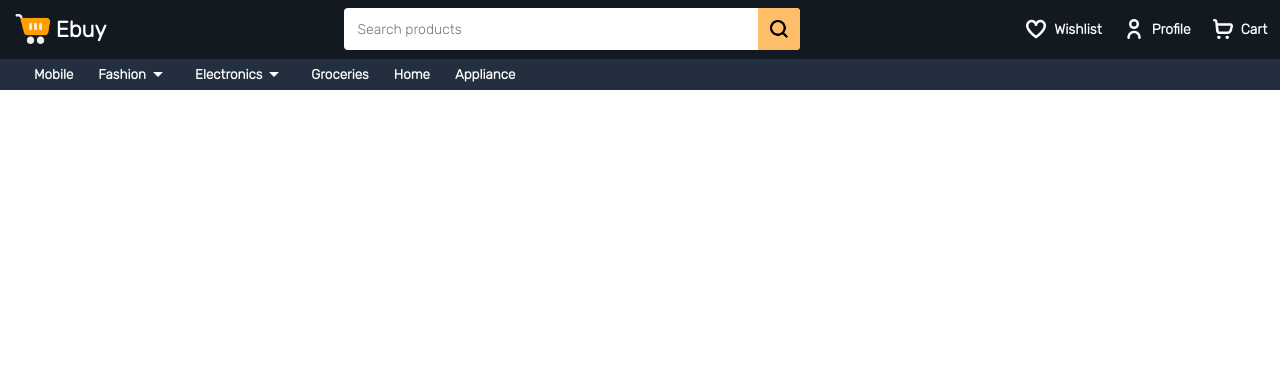
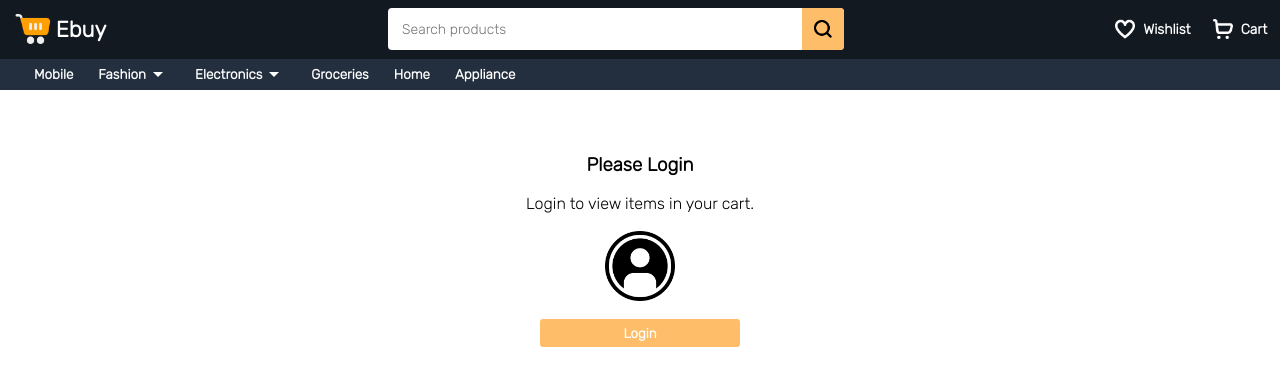
Before and after one commit to nisabmohd/Ebuy, a React (Vite) app in the folder client/: page /mycart in a window 1280 px wide. Shown: the top 386 px of the page. Built offline with nearby package versions, Linux system fonts and the light colour scheme.

Commit message:
Request login page added, Added various routes with pages

```diff
--- a/client/src/App.tsx
+++ b/client/src/App.tsx
@@ -10,6 +10,11 @@ import Private from "./routers/Private";
 import toast, { Toaster } from "react-hot-toast";
 import { useAuth, userType } from "./contexts/AuthContext";
 import ShoppingContext from "./contexts/ShoppingContext";
+import Cart from "./pages/Cart";
+import Profile from "./pages/Profile";
+import Orders from "./pages/Orders";
+import Notifications from "./pages/Notifications";
+import Forgot from "./pages/Forgot";
 
 export type contextValueType = {
   handleToast: (message: string, toastType: "error" | "success") => void;
@@ -22,7 +27,6 @@ export function useAppContext() {
 
 function App() {
   const [hideNav, setHideNav] = useState(false);
-  const { handleLoginUser } = useAuth();
   const contextValue: contextValueType = {
     handleToast,
   };
@@ -57,6 +61,42 @@ function App() {
                 }
               />
               <Route
+                path="/mycart"
+                element={
+                  <Private>
+                    <Cart />
+                  </Private>
+                }
+              />
+              <Route
+                path="/myprofile"
+                element={
+                  <Private>
+                    <Profile />
+                  </Private>
+                }
+              />
+              <Route
+                path="/myorders"
+                element={
+                  <Private>
+                    <Orders />
+                  </Private>
+                }
+              />
+              <Route
+                path="/mynotifications"
+                element={
+                  <Private>
+                    <Notifications />
+                  </Private>
+                }
+              />
+              <Route
+                path="/reset"
+                element={<Forgot setHideNav={setHideNav} />}
+              />
+              <Route
                 path="/login"
                 element={<Login setHideNav={setHideNav} />}
               />
--- a/client/src/components/navbar/Navbar.tsx
+++ b/client/src/components/navbar/Navbar.tsx
@@ -4,9 +4,74 @@ import profileIcon from "../../assets/user.png";
 import heartIcon from "../../assets/heart.png";
 import style from "./navbar.module.css";
 import Logo from "./Logo";
-import { Link } from "react-router-dom";
+import { useState } from "react";
+import { Link, useNavigate } from "react-router-dom";
+import Menu from "@mui/material/Menu";
+import MenuItem from "@mui/material/MenuItem";
+import { useQuery } from "@tanstack/react-query";
+import { useAuth } from "../../contexts/AuthContext";
+import { useAppContext } from "../../App";
+import { httpRequest } from "../../interceptor/axiosInterceptor";
+import { url } from "../../url";
+
+const profileMenu = [
+  {
+    id: 1,
+    name: "My profile",
+    url: "/myprofile",
+  },
+  {
+    id: 2,
+    name: "Orders",
+    url: "/myorders",
+  },
+  {
+    id: 3,
+    name: "Notifications",
+    url: "/mynotifications",
+  },
+  {
+    id: 4,
+    name: "Logout",
+  },
+];
 
 export default function Navbar() {
+  const navigate = useNavigate();
+  const { handleLogoutUser, isAuthenticated } = useAuth();
+  const { handleToast } = useAppContext();
+  const [anchorEl, setAnchorEl] = useState<null | HTMLElement>(null);
+  const open = Boolean(anchorEl);
+
+  const handleClick = (event: React.MouseEvent<HTMLElement>) => {
+    setAnchorEl(event.currentTarget);
+  };
+  const handleClose = () => {
+    setAnchorEl(null);
+  };
+
+  const { refetch } = useQuery({
+    queryFn: () =>
+      httpRequest.post(`${url}/auth/signout`, {
+        refresh_token: localStorage.getItem("refresh_token"),
+      }),
+    enabled: false,
+    queryKey: ["logout"],
+    onSuccess: () => {
+      handleLogoutUser();
+      handleToast("Loggedout successfully", "success");
+      navigate("/");
+    },
+  });
+
+  function handleMenuClick(url: string | undefined, id: number) {
+    handleClose();
+    if (url) navigate(url);
+    if (id == 4) {
+      refetch();
+    }
+  }
+
   return (
     <nav
       style={{
@@ -39,14 +104,53 @@ export default function Navbar() {
           <img style={tabImgStyle} src={heartIcon} alt="" />
           <p>Wishlist</p>
         </Link>
-        <Link
-          to="/myprofile"
-          style={{ color: "inherit", textDecoration: "none" }}
-          className={style.tab}
-        >
-          <img style={tabImgStyle} src={profileIcon} alt="" />
-          <p>Profile</p>
-        </Link>
+        {isAuthenticated && (
+          <>
+            <div
+              onClick={handleClick}
+              style={{
+                color: "inherit",
+                textDecoration: "none",
+                cursor: "pointer",
+              }}
+              className={style.tab}
+            >
+              <img style={tabImgStyle} src={profileIcon} alt="" />
+              <p>Profile</p>
+            </div>
+            <Menu
+              id="demo-positioned-menu"
+              aria-labelledby="demo-positioned-button"
+              anchorEl={anchorEl}
+              open={open}
+              onClose={handleClose}
+              anchorOrigin={{
+                vertical: "bottom",
+                horizontal: "left",
+              }}
+              transformOrigin={{
+                vertical: "top",
+                horizontal: "left",
+              }}
+            >
+              {profileMenu.map((item) => {
+                return (
+                  <MenuItem
+                    key={item.id}
+                    style={{
+                      fontFamily: "Poppins",
+                      fontSize: "13px",
+                      fontWeight: "400",
+                    }}
+                    onClick={() => handleMenuClick(item.url, item.id)}
+                  >
+                    {item.name}
+                  </MenuItem>
+                );
+              })}
+            </Menu>
+          </>
+        )}
         <Link
           to="/mycart"
           style={{ color: "inherit", textDecoration: "none" }}
--- a/client/src/contexts/AuthContext.tsx
+++ b/client/src/contexts/AuthContext.tsx
@@ -39,6 +39,7 @@ export default function AuthContext({ children }: AuthContextProp) {
   }
   function handleLogoutUser() {
     setAuth({ user: undefined });
+    localStorage.clear();
   }
   function getCurrentUser() {
     return Auth.user;
--- /dev/null
+++ b/client/src/pages/Cart.tsx
@@ -0,0 +1,5 @@
+import React from "react";
+
+export default function Cart() {
+  return <div>Cart</div>;
+}
--- /dev/null
+++ b/client/src/pages/Forgot.tsx
@@ -0,0 +1,12 @@
+import { useEffect } from "react";
+
+export default function Forgot({
+  setHideNav,
+}: {
+  setHideNav: (val: boolean) => void;
+}) {
+  useEffect(() => {
+    setHideNav(true);
+  }, []);
+  return <div>Forgot</div>;
+}
--- a/client/src/pages/Login.tsx
+++ b/client/src/pages/Login.tsx
@@ -1,6 +1,6 @@
 import { useQuery } from "@tanstack/react-query";
 import { useEffect, useState } from "react";
-import { useNavigate } from "react-router-dom";
+import { Link, useNavigate } from "react-router-dom";
 import { useAppContext } from "../App";
 import Footer from "../components/Footer";
 import Logo from "../components/navbar/Logo";
@@ -175,15 +175,18 @@ export default function Login({
         >
           Sign in
         </button>
-        <p
+        <Link
+          to={"/reset"}
           style={{
             width: "90%",
             margin: "auto",
             fontSize: "13px",
+            textDecoration: "none",
+            color: "inherit",
           }}
         >
           Forgot password?
-        </p>
+        </Link>
       </div>
       <div
         className="linebar"
--- /dev/null
+++ b/client/src/pages/Notifications.tsx
@@ -0,0 +1,5 @@
+import React from "react";
+
+export default function Notifications() {
+  return <div>Notifications</div>;
+}
--- /dev/null
+++ b/client/src/pages/Orders.tsx
@@ -0,0 +1,5 @@
+import React from "react";
+
+export default function Orders() {
+  return <div>Orders</div>;
+}
--- /dev/null
+++ b/client/src/pages/Profile.tsx
@@ -0,0 +1,5 @@
+import React from "react";
+
+export default function Profile() {
+  return <div>Profile</div>;
+}
--- /dev/null
+++ b/client/src/pages/RequestLogin.tsx
@@ -0,0 +1,43 @@
+import { useNavigate } from "react-router-dom";
+import avatarImg from "../assets/login.png";
+
+type RequestLoginPageProps = {
+  page: string;
+};
+export default function RequestLogin({ page }: RequestLoginPageProps) {
+  const navigate = useNavigate();
+  return (
+    <div
+      style={{
+        display: "flex",
+        flexDirection: "column",
+        alignItems: "center",
+        width: "55%",
+        margin: "auto",
+        padding: "18px 0",
+        gap: "18px",
+        paddingTop: "8vh",
+      }}
+    >
+      <h3>Please Login</h3>
+      <p>Login to view items in your {page.slice(3)}.</p>
+      <img src={avatarImg} style={{ width: "70px" }} alt="" />
+      <button
+        onClick={() => navigate("/login")}
+        style={{
+          backgroundColor: "#febd69",
+          color: "white",
+          width: "200px",
+          height: "28px",
+          border: "none",
+          outline: "none",
+          borderRadius: "3px",
+          fontWeight: "bold",
+          cursor: "pointer",
+        }}
+      >
+        Login
+      </button>
+    </div>
+  );
+}
--- a/client/src/routers/Private.tsx
+++ b/client/src/routers/Private.tsx
@@ -1,11 +1,15 @@
 import { ReactNode } from "react";
-import { Navigate } from "react-router-dom";
 import { useAuth } from "../contexts/AuthContext";
+import RequestLogin from "../pages/RequestLogin";
 
 type PrivateRouteProps = {
   children: ReactNode;
 };
 export default function Private({ children }: PrivateRouteProps) {
   const { isAuthenticated } = useAuth();
-  return isAuthenticated ? <>{children}</> : <Navigate to="/login" />;
+  return isAuthenticated ? (
+    <>{children}</>
+  ) : (
+    <RequestLogin page={document.location.pathname} />
+  );
 }
```
Also changed, not shown: client/src/assets/login.png (added).
